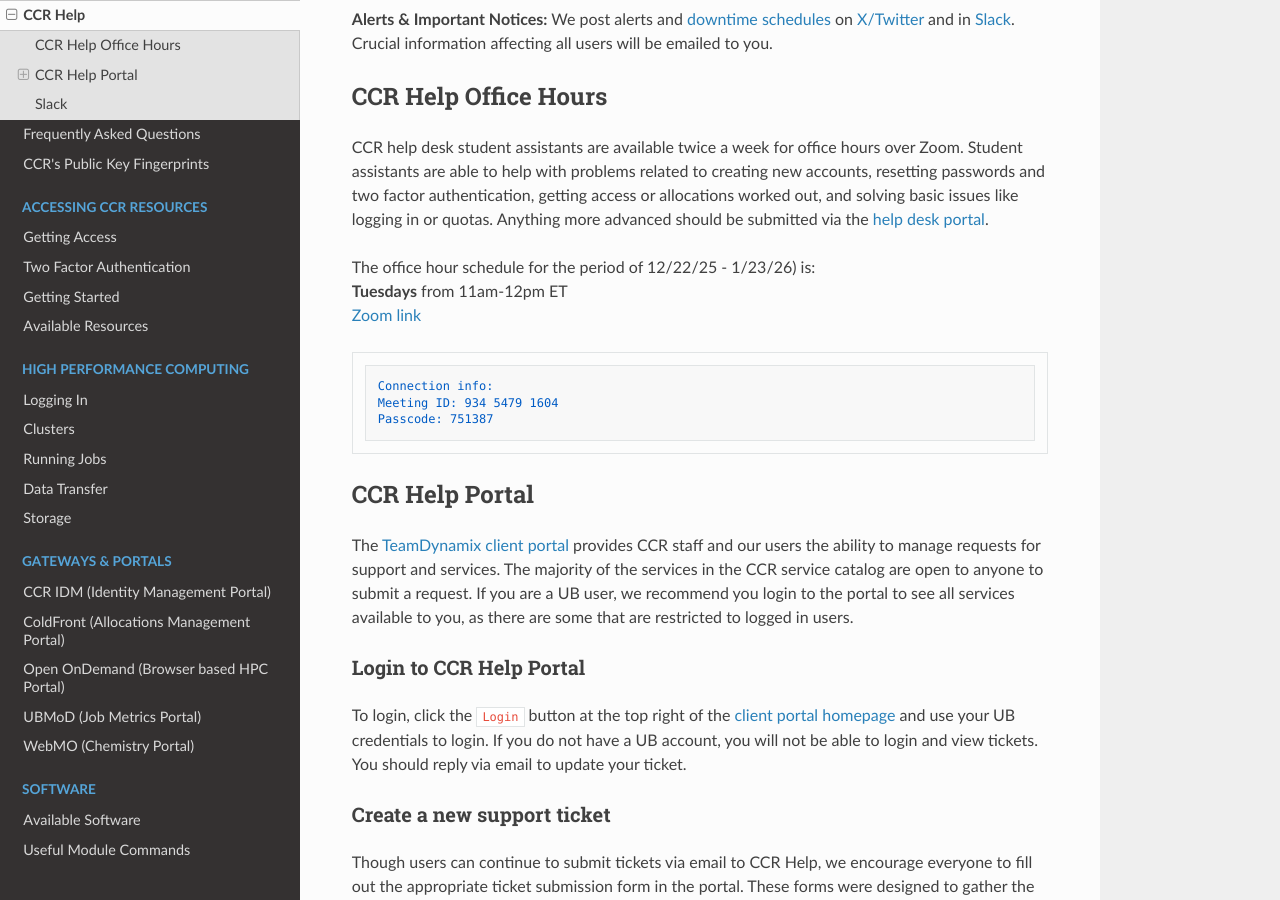
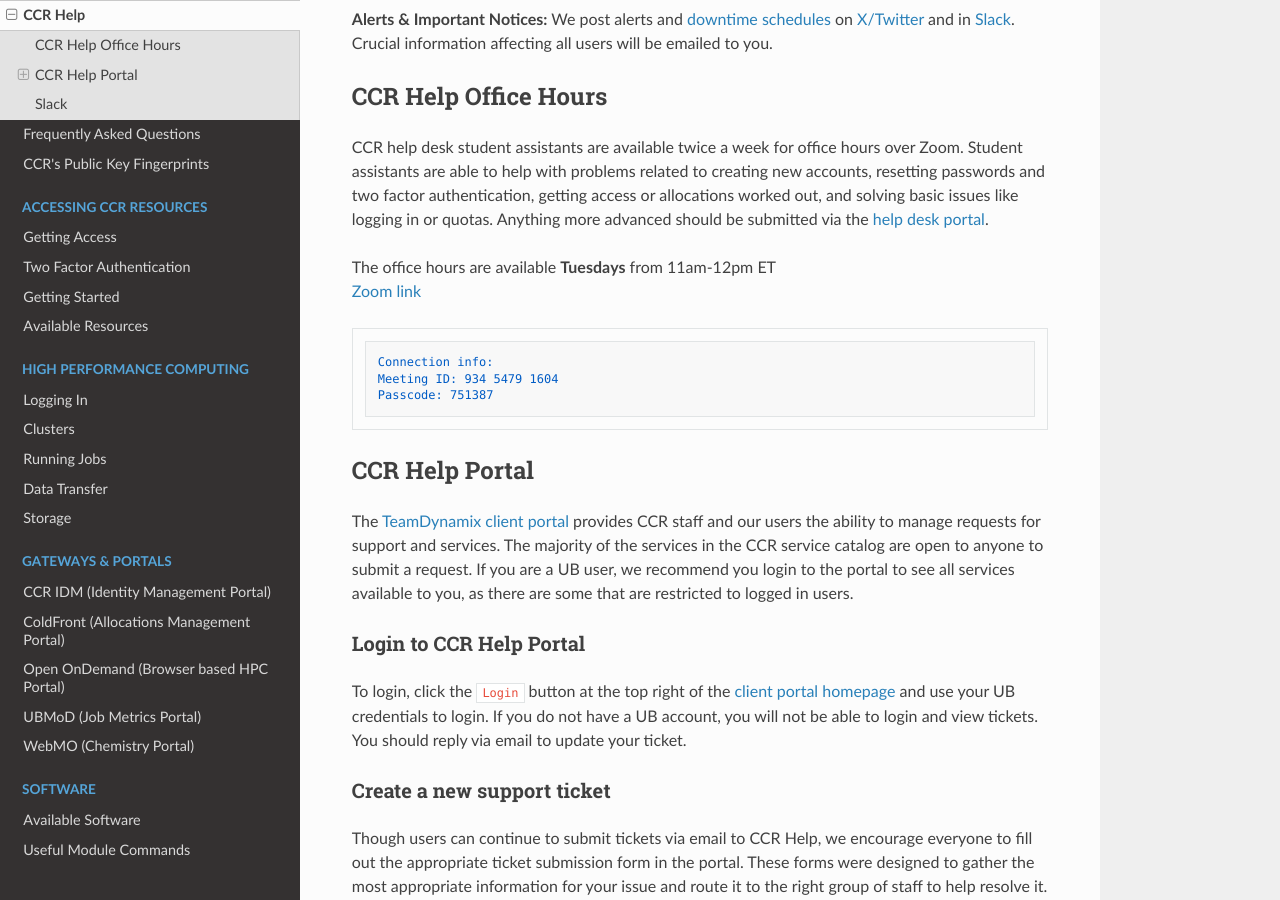
Before and after one commit to ubccr/ccrdocs, an MkDocs documentation site: the page built from pages/help.md, in a window 1280 px wide and 900 px high, scrolled down 757 px. Built offline with MkDocs 1.6.1, drawn with Linux system fonts in a browser that asks for light colours; nearby versions of some CDN libraries.

Commit message:
update office hours for this semester

````diff
--- a/pages/help.md
+++ b/pages/help.md
@@ -19,8 +19,7 @@ CCR staff provide the majority of support to users via our [TeamDynamix client p
 
 CCR help desk student assistants are available twice a week for office hours over Zoom.  Student assistants are able to help with problems related to creating new accounts, resetting passwords and two factor authentication, getting access or allocations worked out, and solving basic issues like logging in or quotas.  Anything more advanced should be submitted via the [help desk portal](#ccr-help-portal).
 
-The office hour schedule for the period of 12/22/25 - 1/23/26) is:
-**Tuesdays** from 11am-12pm ET
+The office hours are available **Tuesdays** from 11am-12pm ET
 [Zoom link](https://buffalo.zoom.us/j/93454791604?pwd=TE0zOGNrTDNacndLeWY1SHd5ejZkdz09)
 ```
 Connection info:
````
